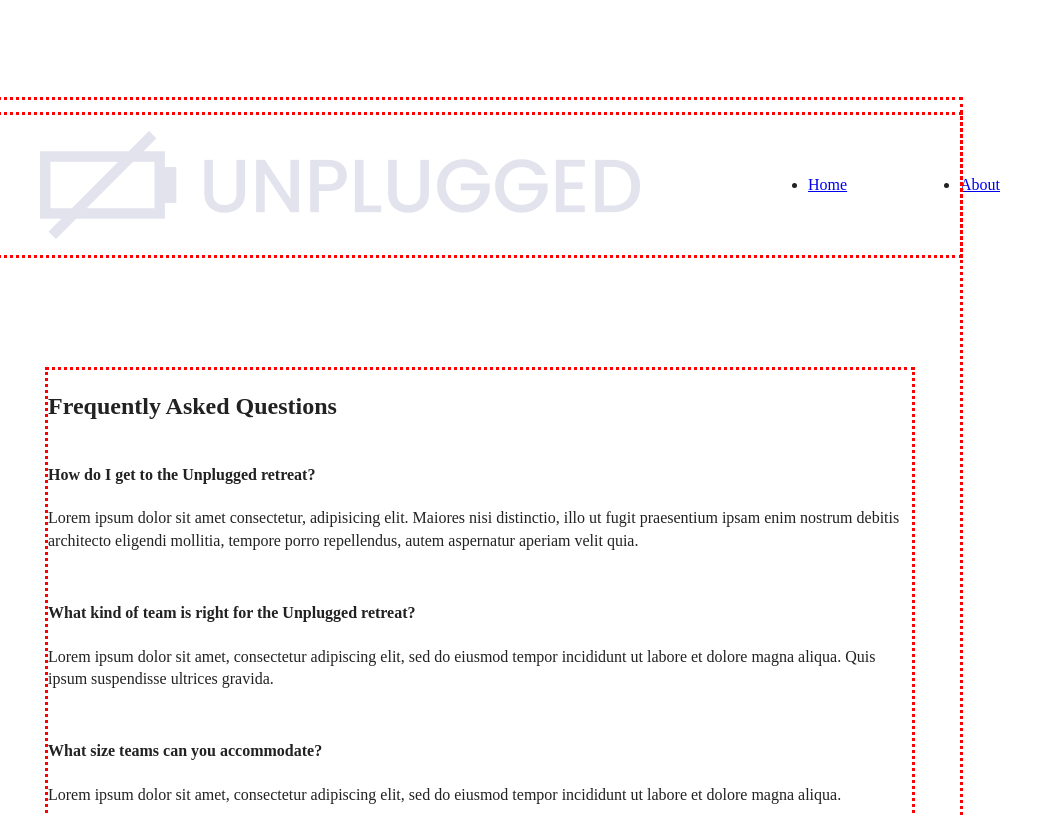
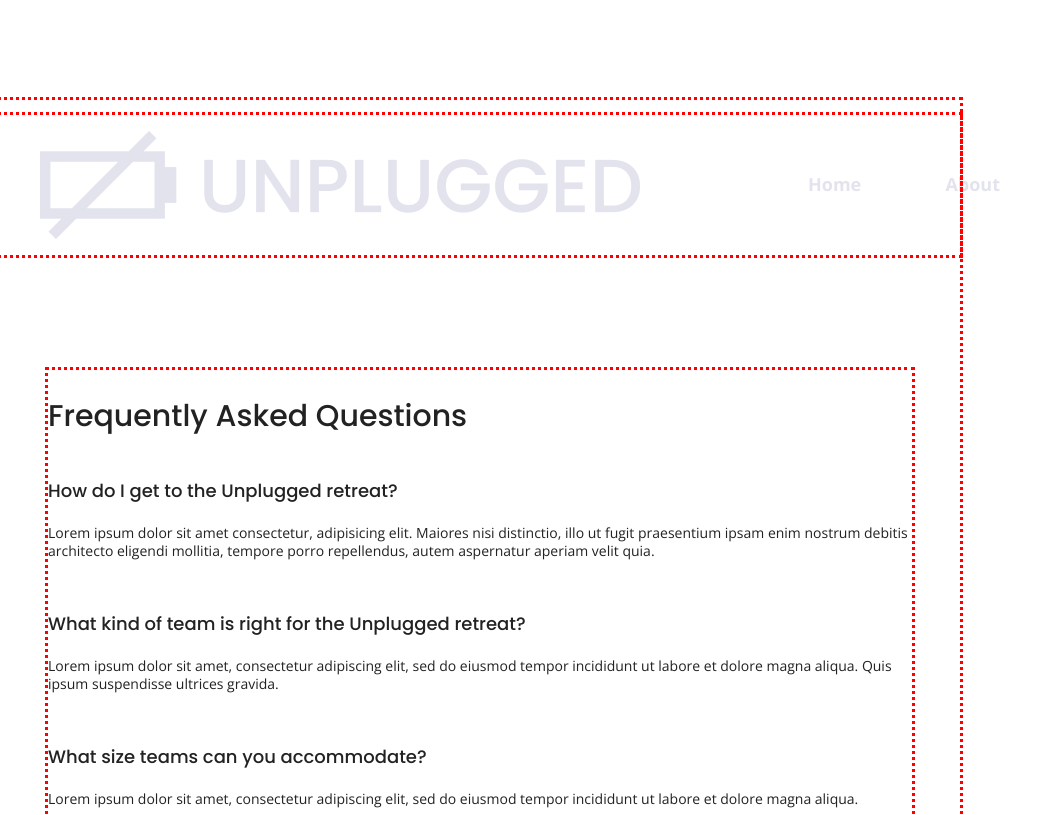
Before and after one commit to lisamache/unplugged, a website: page faq/index.html in a window 1280 px wide. Shown: the top 815 px of the page, without its empty margins (0-1063 px from the left). Drawn offline with nearby package versions, Linux system fonts and the light colour scheme.

Commit message:
Added font sizes

```diff
--- a/css/main.css
+++ b/css/main.css
@@ -86,6 +86,64 @@ textarea {
 /* ==========================================================================
    Author's custom styles
    ========================================================================== */
+
+html {
+  font-size: 16px;
+}
+
+body {
+  font-family: 'Open Sans', sans-serif;
+  font-size: 1em;
+}
+
+header nav ul {
+  font-size: 1.125em;
+  font-weight: bold;
+  list-style: none;
+}
+
+a {
+  color: #e2e3ed;
+  text-decoration: none;
+}
+
+h1 {
+  font-size: 2.25em;
+  line-height: 2.69em;
+  font-weight: 500;
+}
+
+h2 {
+  font-family: 'Poppins', sans-serif;
+  font-size: 1.875em;
+  font-weight: 500
+}
+
+h3,
+h4 {
+  font-size: 1.125em;
+  font-weight: 500;
+  font-family: 'Poppins', sans-serif;
+  margin: 20px 0;
+}
+
+.faq-content h4 {
+  line-height: 1.5em;
+}
+
+p{
+  font-size: 0.875em;
+  line-height: 1.285em;
+}
+
+address {
+  font-style: normal;
+}
+
+input p {
+  font-size: 2.375em;
+  font-weight: 500;
+}
 
 .content-wrapper {
   outline: 3px dotted red;
@@ -226,7 +284,7 @@ aside {
 }
 
 .features p {
-  margin:0;
+  margin: 0;
 }
 
 /* Reviews */
@@ -235,13 +293,14 @@ aside {
   justify-content: center;
 }
 
-.reviews h2{
+.reviews h2 {
   margin-bottom: 40px;
+  line-height: 30px;
 }
 
-.reviews h3{
+.reviews h3 {
   width: 51%;
-margin:20px 0;
+  margin: 20px 0;
 }
 
 /********************** About Page *********************/
@@ -388,7 +447,7 @@ margin:20px 0;
   /* General styles */
   .content-wrapper {
     outline: 3px dotted red;
-    max-width:640px;
+    max-width: 640px;
     margin: 100px 0;
   }
 
@@ -476,7 +535,7 @@ margin:20px 0;
     display: flex;
     justify-content: center;
     align-items: flex-start;
-    padding-top:20px;
+    padding-top: 20px;
   }
 
   .mission-content p {
@@ -490,7 +549,7 @@ margin:20px 0;
   .contact-content {
     display: flex;
     justify-content: space-between;
-    align-items: flex-start ;
+    align-items: flex-start;
   }
 
   /*.contact-content div {
@@ -505,7 +564,7 @@ margin:20px 0;
   }
 
   .faq h2 {
-    width:100%;
+    width: 100%;
   }
 
   .faq-content {
@@ -514,6 +573,7 @@ margin:20px 0;
 }
 
 @media only screen and (min-width:1200px) {
+
   /*****DESKTOP STYLES HERE*****/
   .content-wrapper {
     outline: 3px dotted red;
--- a/faq/index.html
+++ b/faq/index.html
@@ -20,7 +20,7 @@
   <link rel="stylesheet" href="../css/main.css">
   <link rel="preconnect" href="https://fonts.googleapis.com">
   <link rel="preconnect" href="https://fonts.gstatic.com" crossorigin>
-  <link href="https://fonts.googleapis.com/css2?family=Poppins:wght@400;500;700&display=swap" rel="stylesheet">
+  <link href="https://fonts.googleapis.com/css2?family=Open+Sans:wght@400;700&family=Poppins:wght@500;700&display=swap" rel="stylesheet">
 
   <meta name="theme-color" content="#fafafa">
 </head>
--- a/index.html
+++ b/index.html
@@ -20,7 +20,7 @@
   <link rel="stylesheet" href="css/main.css">
   <link rel="preconnect" href="https://fonts.googleapis.com">
   <link rel="preconnect" href="https://fonts.gstatic.com" crossorigin>
-  <link href="https://fonts.googleapis.com/css2?family=Poppins:wght@400;500;700&display=swap" rel="stylesheet">
+  <link href="https://fonts.googleapis.com/css2?family=Open+Sans:wght@400;700&family=Poppins:wght@500;700&display=swap" rel="stylesheet">
 
   <meta name="theme-color" content="#fafafa">
 </head>
```
Also changed, not shown: about/index.html (+1 -2 lines). Lines whose indentation alone changed are shown as unchanged.
